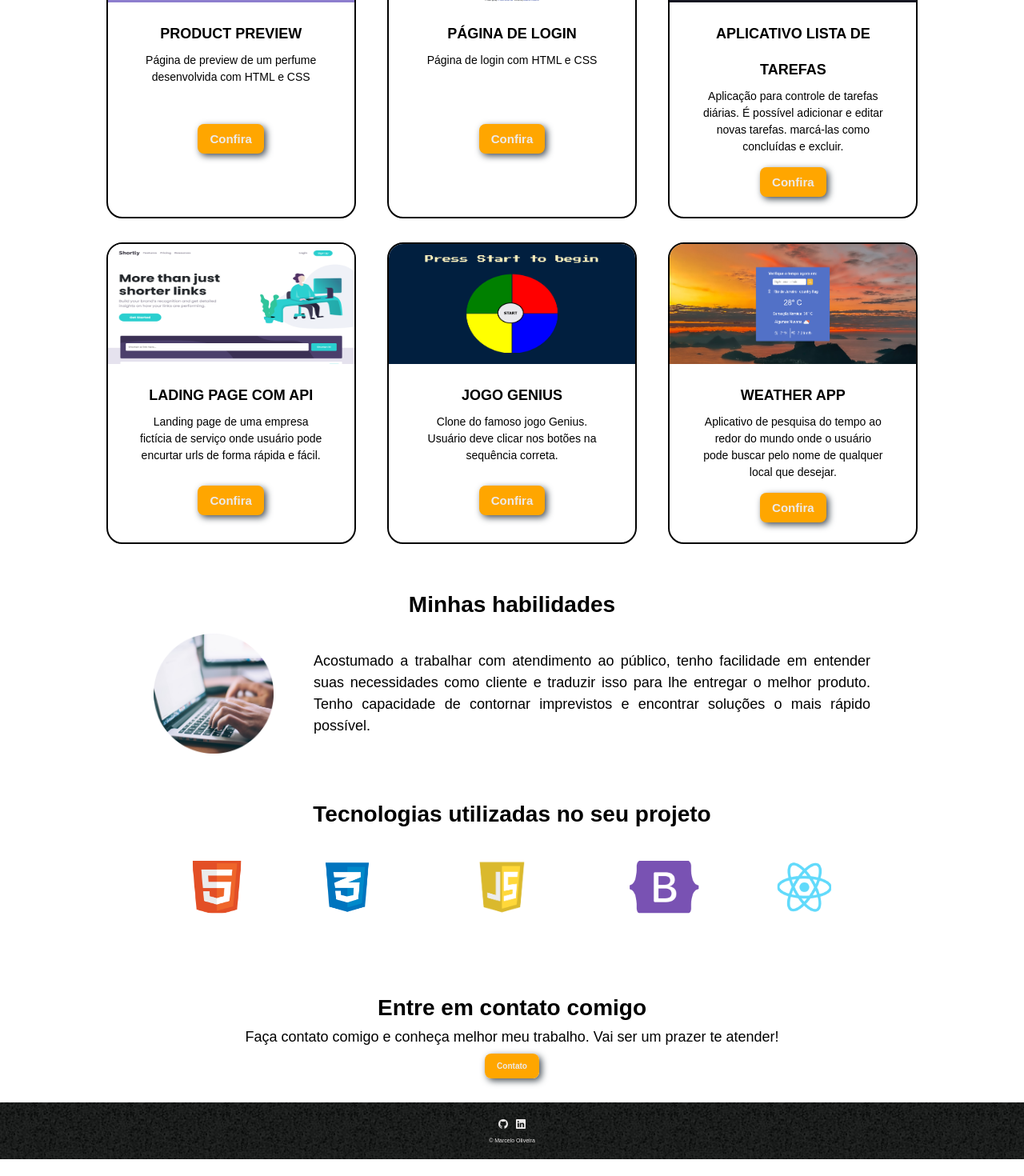
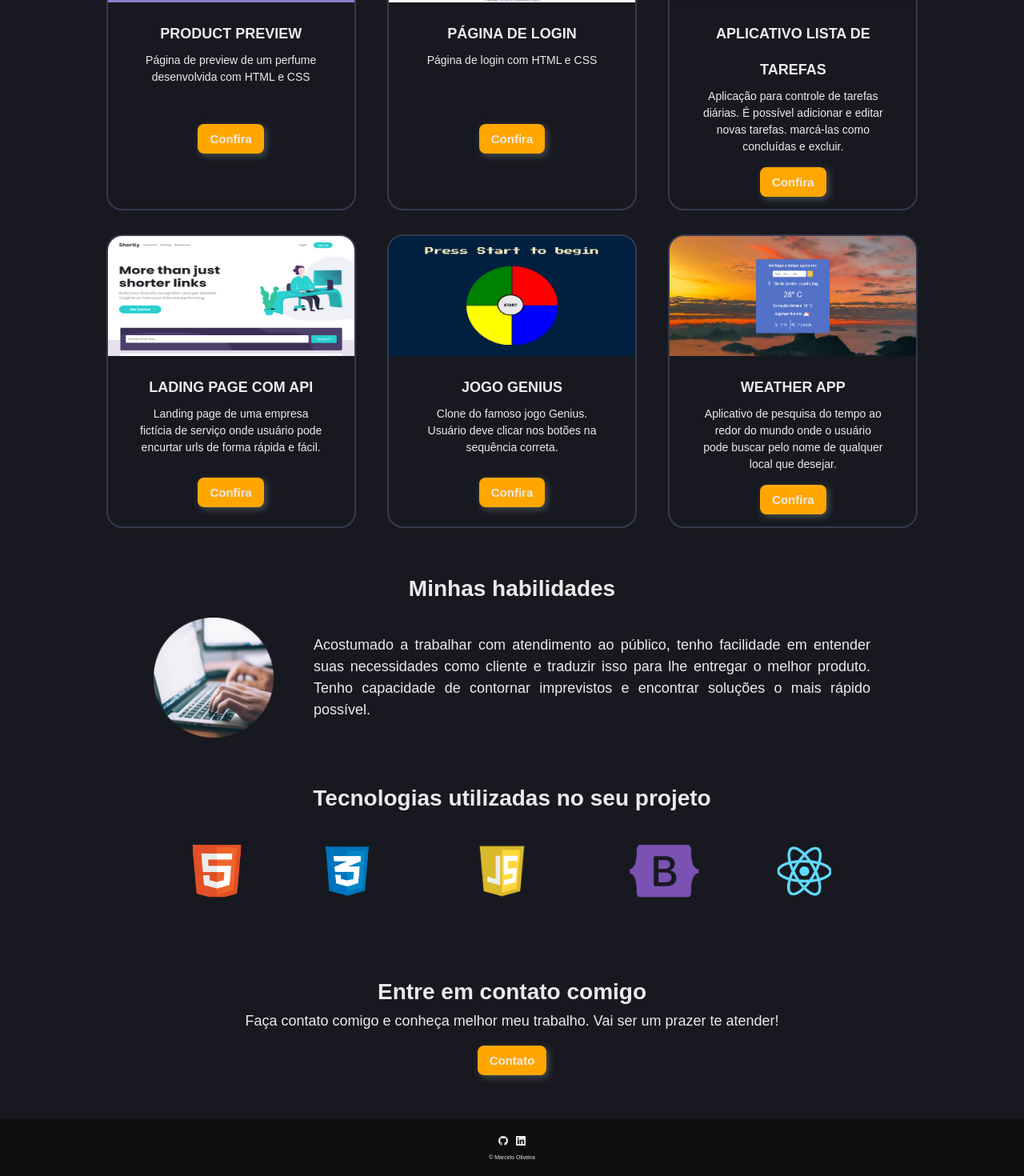
Before and after one commit to heiderick13/portfolio-react, a React (Vite) app: page / in a window 1280 px wide. Shown: the part 611-2081 px from the top of the page at 80% size. Before the commit the page ends 2060 px from the top, so only its background shows below. Built offline with nearby package versions, Linux system fonts and the light colour scheme.

Commit message:
:lipstick: update styles

```diff
--- a/src/components/Card/Card.css
+++ b/src/components/Card/Card.css
@@ -1,8 +1,7 @@
 .projects__item {
-  color: #000;
   text-align: center;
   margin: 0 1.5%;
-  border: 2px solid #000;
+  border: 2px solid var(--dark-blueish-gray);
   border-radius: 20px;
   overflow: hidden;
   transition: 0.5s;
@@ -33,22 +32,3 @@
   font-size: 1.4rem;
   padding-inline: 2.5rem;
 }
-
-.btn {
-  padding: 1rem 1.5rem;
-  border: none;
-  border-radius: 0.8rem;
-  font-size: 1.5rem;
-  margin-bottom: 2.5rem;
-  transition: 0.3s;
-}
-
-.btn:hover {
-  scale: 1.1;
-}
-
-.btn a {
-  text-decoration: none;
-  color: var(--white);
-  font-weight: 600;
-}
--- a/src/components/Contact/Contact.css
+++ b/src/components/Contact/Contact.css
@@ -13,10 +13,3 @@
   font-size: 1.8rem;
   margin-bottom: 2rem;
 }
-
-.contact a {
-  text-decoration: none;
-  font-size: 1rem;
-  font-weight: bold;
-  color: var(--white);
-}
--- a/src/components/Contact/Contact.jsx
+++ b/src/components/Contact/Contact.jsx
@@ -8,9 +8,9 @@ function Contact() {
         Faça contato comigo e conheça melhor meu trabalho. Vai ser um prazer te
         atender!
       </p>
-      <a class="btn" href="form.html">
-        Contato
-      </a>
+      <button className="btn">
+        <a href="form.html">Contato</a>
+      </button>
     </section>
   );
 }
--- a/src/components/Footer/Footer.css
+++ b/src/components/Footer/Footer.css
@@ -1,5 +1,6 @@
 footer {
-  background-image: url(../../assets/img/bg.jpg);
+  /* background-image: url(../../assets/img/bg.jpg); */
+  background: var(--secondary-bg);
   text-align: center;
   padding: 2rem;
   font-size: 0.7rem;
--- a/src/components/Navbar/Navbar.css
+++ b/src/components/Navbar/Navbar.css
@@ -1,7 +1,8 @@
 @import "../../styles/main.css";
 
 header {
-  background-image: url(../../assets/img/bg.jpg);
+  /* background-image: url(../../assets/img/bg.jpg); */
+  background: var(--secondary-bg);
   display: flex;
   align-items: center;
   justify-content: space-between;
--- a/src/styles/main.css
+++ b/src/styles/main.css
@@ -5,19 +5,37 @@
   font-family: Arial, Helvetica, sans-serif;
 }
 
+a {
+  font: inherit;
+  font-size: inherit;
+  text-decoration: none;
+}
+
 html {
   font-size: 62.5%;
 }
 
+body {
+  background: var(--main-bg);
+  color: var(--white);
+}
+
 :root {
+  --main-bg: hsl(233, 15%, 11%);
+  --secondary-bg: hsl(240, 3%, 6%);
+  --dark-blueish-gray: rgb(55, 57, 80);
   --white: hsl(0, 5%, 92%);
   --orange: hsl(39, 100%, 50%);
   --dark-orange: hsl(33, 100%, 50%);
 }
 
 .btn {
+  font-size: 1.5rem;
+  border: none;
   border-radius: 0.8rem;
   box-shadow: 3px 3px 8px #464f57;
+  padding: 1rem 1.5rem;
+  margin-bottom: 1.5rem;
   transition: 0.3s all;
   background-color: var(--orange);
 }
@@ -27,3 +45,8 @@ html {
   cursor: pointer;
   background-color: var(--dark-orange);
 }
+
+.btn a {
+  color: var(--white);
+  font-weight: 600;
+}
```
Also changed, not shown: src/assets/img/mentor-logo.svg (added).
